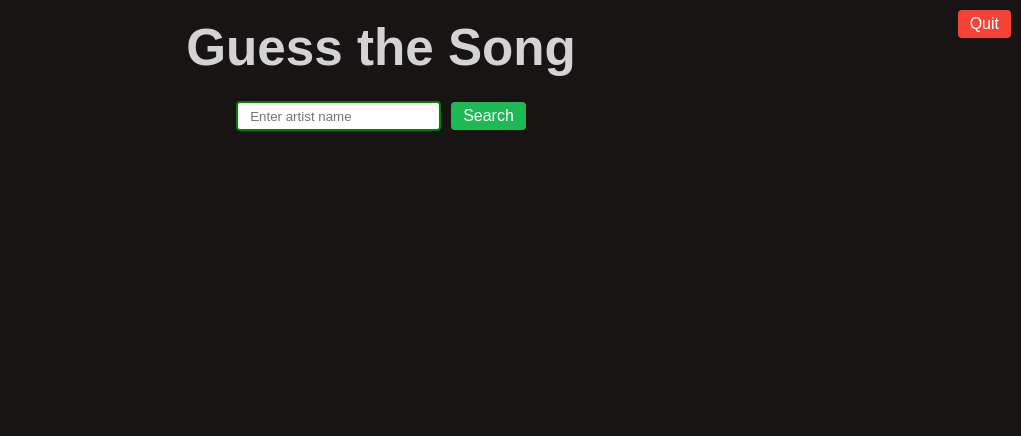
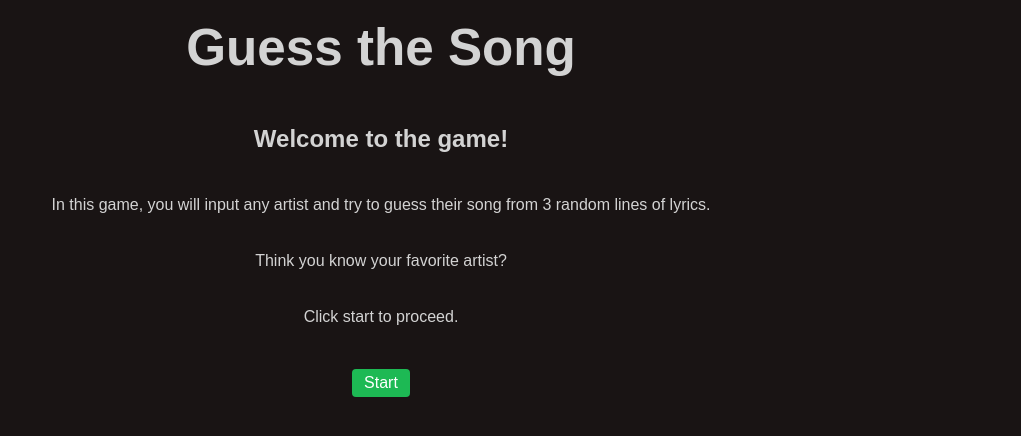
Before and after one commit to naomeii/guess-the-song, a React (Vite) app: page / in a window 1280 px wide. Shown: the top 436 px of the page, without its empty margins (259-1280 px from the left). Built offline with nearby package versions, Linux system fonts and the light colour scheme.

Commit message:
prompt user to start

```diff
--- a/src/App.jsx
+++ b/src/App.jsx
@@ -14,7 +14,7 @@ import './App.css';
 function App() {
 
   const [searchKey, setSearchKey] = useState('')
-  const [start, setStart] = useState(false)
+  const [start, setStart] = useState(true)
 
   const [artistName, setArtistName] = useState('')
   const [tracks, setTracks] = useState('')
```
